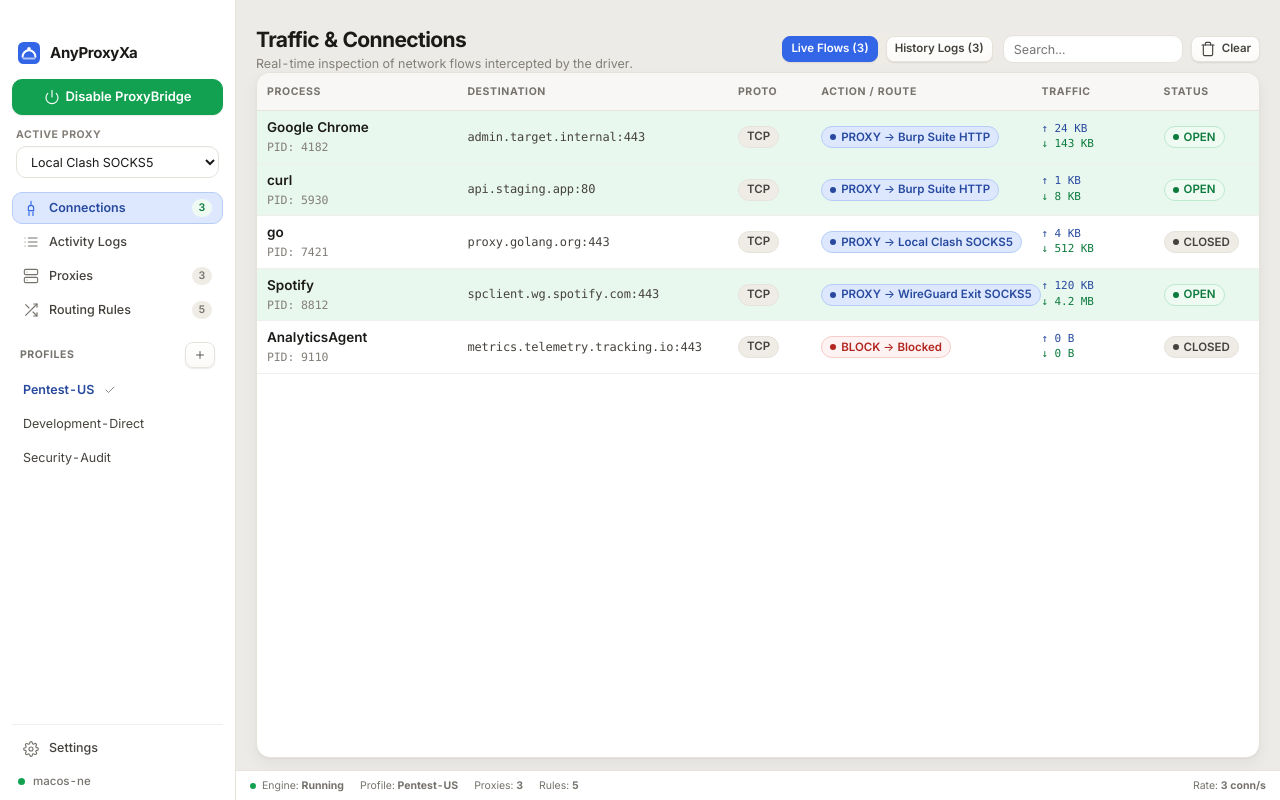
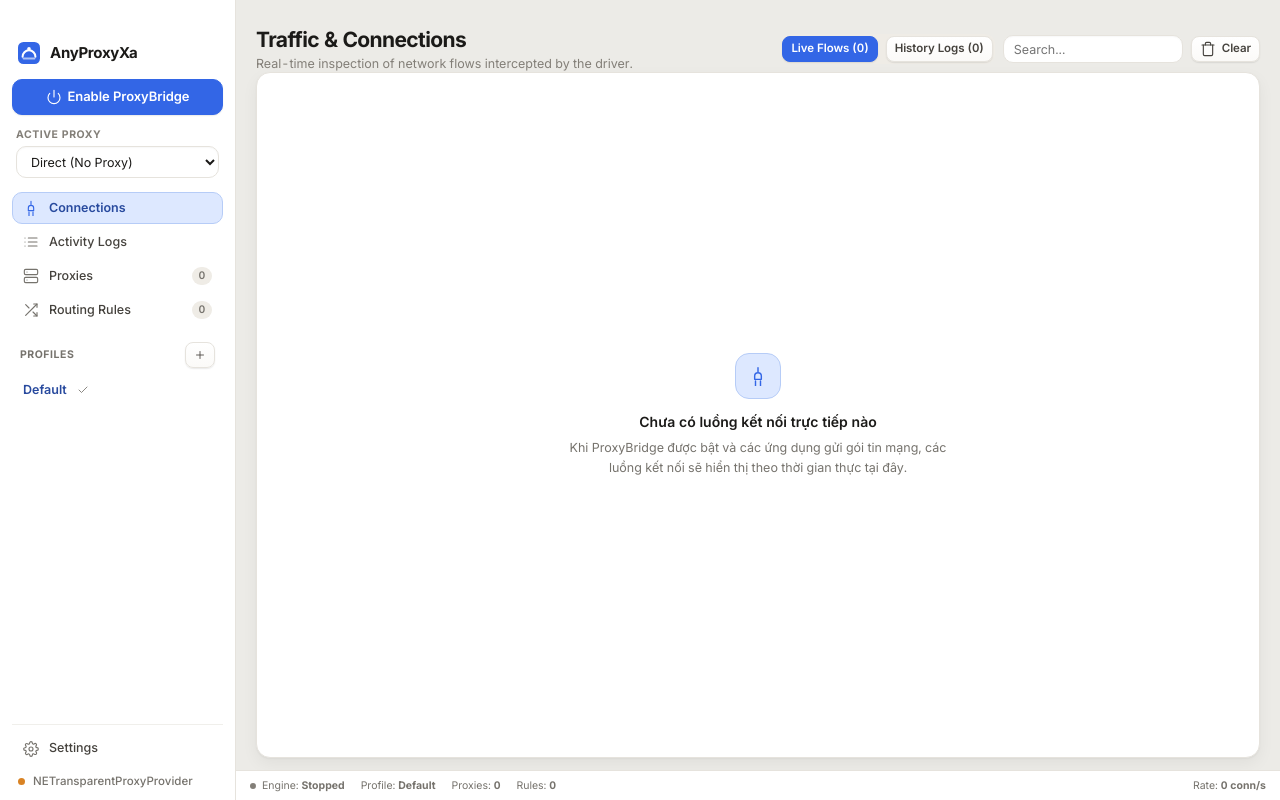
Before and after one commit to D0bby999/anyproxy, a React (Vite) app in the folder frontend/: page / in a window 1280 px wide. Built offline with nearby package versions, Linux system fonts and the light colour scheme.

Commit message:
chore: clear mock data from SQLite and frontend stubs for real production testing

```diff
--- a/frontend/src/preview/stub.ts
+++ b/frontend/src/preview/stub.ts
@@ -14,297 +14,25 @@ import type {
   LogFilter,
 } from '../types'
 
-const mockProxies: ProxyConfig[] = [
-  {
-    id: 'px-clash',
-    name: 'Local Clash SOCKS5',
-    type: 'socks5',
-    host: '127.0.0.1',
-    port: 7890,
-    sendDomainToProxy: true,
-    description: 'Local mixed rule provider proxy',
-    latencyMs: 2,
-    lastChecked: Date.now() - 120000,
-  },
-  {
-    id: 'px-burp',
-    name: 'Burp Suite HTTP',
-    type: 'http',
-    host: '127.0.0.1',
-    port: 8080,
-    sendDomainToProxy: false,
-    description: 'Burp Suite web inspection proxy',
-    latencyMs: 4,
-    lastChecked: Date.now() - 300000,
-  },
-  {
-    id: 'px-wireguard',
-    name: 'WireGuard Exit SOCKS5',
-    type: 'socks5',
-    host: '10.64.0.1',
-    port: 1080,
-    username: 'sec-tunnel',
-    password: '••••••••',
-    sendDomainToProxy: true,
-    description: 'Dedicated cloud egress gateway',
-    latencyMs: 38,
-    lastChecked: Date.now() - 450000,
-  },
-]
-
-const mockRules: ProxyRule[] = [
-  {
-    id: 'rl-burp',
-    name: 'Burp Suite Security Inspection',
-    enabled: true,
-    processNames: 'curl;Postman;Google Chrome',
-    targetHosts: '*.target.internal;*.staging.app',
-    targetPorts: '80,443,8080,8443',
-    protocol: 'tcp',
-    action: 'proxy',
-    proxyConfigId: 'px-burp',
-  },
-  {
-    id: 'rl-bypass-local',
-    name: 'Bypass Local Intranet & Dev',
-    enabled: true,
-    processNames: '*',
-    targetHosts: 'localhost;127.0.0.1;10.0.0.0/8;192.168.0.0/16;*.local',
-    targetPorts: '*',
-    protocol: 'both',
-    action: 'direct',
-  },
-  {
-    id: 'rl-block-telemetry',
-    name: 'Block Tracking & Ad Telemetry',
-    enabled: true,
-    processNames: '*',
-    targetHosts: '*.telemetry.tracking.io;*.analytics.ad;telemetry.dropbox.com',
-    targetPorts: '*',
-    protocol: 'both',
-    action: 'block',
-  },
-  {
-    id: 'rl-dev-pkgs',
-    name: 'Developer Tool Package Proxy',
-    enabled: true,
-    processNames: 'git;node;go;cargo;npm',
-    targetHosts: 'github.com;*.githubusercontent.com;registry.npmjs.org;proxy.golang.org',
-    targetPorts: '443',
-    protocol: 'tcp',
-    action: 'proxy',
-    proxyConfigId: 'px-clash',
-  },
-  {
-    id: 'rl-default-egress',
-    name: 'Default Cloud Exit Route',
-    enabled: true,
-    processNames: '*',
-    targetHosts: '*',
-    targetPorts: '*',
-    protocol: 'both',
-    action: 'proxy',
-    proxyConfigId: 'px-wireguard',
-  },
-]
-
+let mockProxies: ProxyConfig[] = []
+let mockRules: ProxyRule[] = []
 let activeProfileData: Profile = {
-  id: 'prof-pentest-us',
-  name: 'Pentest-US',
+  id: 'profile-default',
+  name: 'Default',
   proxies: mockProxies,
   rules: mockRules,
-  defaultProxyId: 'px-clash',
+  defaultProxyId: '',
   trafficLoggingEnabled: true,
   dnsViaProxy: true,
-  logEveryConnection: true,
-  autoClearConnectionLogs: false,
-  logFilters: [],
+  logEveryConnection: false,
+  autoClearConnectionLogs: true,
 }
 
-let allProfileNames: string[] = ['Pentest-US', 'Development-Direct', 'Security-Audit']
+let allProfileNames = ['Default']
 
-let engineStatusData: EngineStatus = {
-  state: 'running',
-  enabled: true,
-  backend: 'macos-ne',
-  extensionInstalled: true,
-  dnsProxyActive: true,
-  activeProxies: 3,
-  activeRules: 5,
-  activeFlows: 4,
-}
-
-let liveFlows: Flow[] = [
-  {
-    id: 'flow-01',
-    pid: 4182,
-    processName: 'Google Chrome',
-    processPath: '/Applications/Google Chrome.app/Contents/MacOS/Google Chrome',
-    protocol: 'TCP',
-    destIP: '10.200.1.5',
-    destPort: 443,
-    resolvedDomain: 'admin.target.internal',
-    ruleId: 'rl-burp',
-    ruleName: 'Burp Suite Security Inspection',
-    action: 'proxy',
-    proxyId: 'px-burp',
-    proxyName: 'Burp Suite HTTP',
-    state: 'open',
-    bytesIn: 146200,
-    bytesOut: 24890,
-    startedAt: Date.now() - 34000,
-  },
-  {
-    id: 'flow-02',
-    pid: 5930,
-    processName: 'curl',
-    processPath: '/usr/bin/curl',
-    protocol: 'TCP',
-    destIP: '10.200.1.18',
-    destPort: 80,
-    resolvedDomain: 'api.staging.app',
-    ruleId: 'rl-burp',
-    ruleName: 'Burp Suite Security Inspection',
-    action: 'proxy',
-    proxyId: 'px-burp',
-    proxyName: 'Burp Suite HTTP',
-    state: 'open',
-    bytesIn: 8640,
-    bytesOut: 1240,
-    startedAt: Date.now() - 12000,
-  },
-  {
-    id: 'flow-03',
-    pid: 7421,
-    processName: 'go',
-    processPath: '/usr/local/go/bin/go',
-    protocol: 'TCP',
-    destIP: '142.250.190.49',
-    destPort: 443,
-    resolvedDomain: 'proxy.golang.org',
-    ruleId: 'rl-dev-pkgs',
-    ruleName: 'Developer Tool Package Proxy',
-    action: 'proxy',
-    proxyId: 'px-clash',
-    proxyName: 'Local Clash SOCKS5',
-    state: 'closed',
-    bytesIn: 524288,
-    bytesOut: 3912,
-    startedAt: Date.now() - 95000,
-    endedAt: Date.now() - 21000,
-  },
-  {
-    id: 'flow-04',
-    pid: 8812,
-    processName: 'Spotify',
-    processPath: '/Applications/Spotify.app/Contents/MacOS/Spotify',
-    protocol: 'TCP',
-    destIP: '35.186.224.25',
-    destPort: 443,
-    resolvedDomain: 'spclient.wg.spotify.com',
-    ruleId: 'rl-default-egress',
-    ruleName: 'Default Cloud Exit Route',
-    action: 'proxy',
-    proxyId: 'px-wireguard',
-    proxyName: 'WireGuard Exit SOCKS5',
-    state: 'open',
-    bytesIn: 4410290,
-    bytesOut: 122880,
-    startedAt: Date.now() - 280000,
-  },
-  {
-    id: 'flow-05',
-    pid: 9110,
-    processName: 'AnalyticsAgent',
-    processPath: '/usr/local/bin/agent',
-    protocol: 'TCP',
-    destIP: '198.51.100.22',
-    destPort: 443,
-    resolvedDomain: 'metrics.telemetry.tracking.io',
-    ruleId: 'rl-block-telemetry',
-    ruleName: 'Block Tracking & Ad Telemetry',
-    action: 'block',
-    proxyId: '',
-    proxyName: 'Blocked',
-    state: 'closed',
-    bytesIn: 0,
-    bytesOut: 0,
-    startedAt: Date.now() - 8000,
-    endedAt: Date.now() - 7950,
-  },
-]
-
-let connLogs: ConnectionLogEntry[] = [
-  {
-    id: 'cl-1',
-    timestamp: Date.now() - 8000,
-    pid: 9110,
-    processName: 'AnalyticsAgent',
-    protocol: 'TCP',
-    destIP: '198.51.100.22',
-    destPort: 443,
-    resolvedDomain: 'metrics.telemetry.tracking.io',
-    action: 'block',
-    proxyName: 'Blocked',
-    ruleName: 'Block Tracking & Ad Telemetry',
-    bytesIn: 0,
-    bytesOut: 0,
-    durationMs: 50,
-  },
-  {
-    id: 'cl-2',
-    timestamp: Date.now() - 21000,
-    pid: 7421,
-    processName: 'go',
-    protocol: 'TCP',
-    destIP: '142.250.190.49',
-    destPort: 443,
-    resolvedDomain: 'proxy.golang.org',
-    action: 'proxy',
-    proxyName: 'Local Clash SOCKS5',
-    ruleName: 'Developer Tool Package Proxy',
-    bytesIn: 524288,
-    bytesOut: 3912,
-    durationMs: 74000,
-  },
-  {
-    id: 'cl-3',
-    timestamp: Date.now() - 65000,
-    pid: 3102,
-    processName: 'git',
-    protocol: 'TCP',
-    destIP: '140.82.121.4',
-    destPort: 443,
-    resolvedDomain: 'github.com',
-    action: 'proxy',
-    proxyName: 'Local Clash SOCKS5',
-    ruleName: 'Developer Tool Package Proxy',
-    bytesIn: 1048576,
-    bytesOut: 48920,
-    durationMs: 4200,
-  },
-]
-
-let activityLogs: ActivityLogEntry[] = [
-  {
-    id: 'act-1',
-    timestamp: Date.now() - 300000,
-    level: 'INFO',
-    message: 'AnyProxyXa service initialized with 3 proxies and 5 rules',
-  },
-  {
-    id: 'act-2',
-    timestamp: Date.now() - 290000,
-    level: 'INFO',
-    message: 'Transparent NetworkExtension driver started successfully on en0',
-  },
-  {
-    id: 'act-3',
-    timestamp: Date.now() - 150000,
-    level: 'INFO',
-    message: 'DNS cache loaded: 43 host mappings registered',
-  },
-]
+const mockFlows: Flow[] = []
+const mockConnectionLogs: ConnectionLogEntry[] = []
+const mockActivityLogs: ActivityLogEntry[] = []
 
 export const stubApp = {
   StartupError: async (): Promise<string> => '',
@@ -314,234 +42,298 @@ export const stubApp = {
   }),
   ActiveProfile: async (): Promise<Profile> => ({ ...activeProfileData }),
   SwitchProfile: async (name: string): Promise<Profile> => {
-    activeProfileData = { ...activeProfileData, name }
+    activeProfileData = {
+      ...activeProfileData,
+      name,
+      proxies: mockProxies,
+      rules: mockRules,
+    }
     return { ...activeProfileData }
   },
   CreateProfile: async (name: string): Promise<Profile> => {
-    allProfileNames.push(name)
+    if (!allProfileNames.includes(name)) allProfileNames.push(name)
     activeProfileData = {
-      id: 'prof-' + Date.now(),
+      id: `profile-${name.toLowerCase().replace(/\s+/g, '-')}`,
       name,
       proxies: [],
       rules: [],
       defaultProxyId: '',
       trafficLoggingEnabled: true,
       dnsViaProxy: true,
-      logEveryConnection: true,
-      autoClearConnectionLogs: false,
+      logEveryConnection: false,
+      autoClearConnectionLogs: true,
     }
     return { ...activeProfileData }
   },
-  DuplicateProfile: async (_src: string, newName: string): Promise<Profile> => {
-    allProfileNames.push(newName)
-    activeProfileData = { ...activeProfileData, id: 'prof-' + Date.now(), name: newName }
+  DuplicateProfile: async (_srcName: string, newName: string): Promise<Profile> => {
+    if (!allProfileNames.includes(newName)) allProfileNames.push(newName)
+    activeProfileData = {
+      ...activeProfileData,
+      id: `profile-${newName.toLowerCase().replace(/\s+/g, '-')}`,
+      name: newName,
+    }
     return { ...activeProfileData }
   },
-  RenameProfile: async (_oldName: string, newName: string): Promise<Profile> => {
-    activeProfileData = { ...activeProfileData, name: newName }
+  RenameProfile: async (oldName: string, newName: string): Promise<Profile> => {
+    allProfileNames = allProfileNames.map((n) => (n === oldName ? newName : n))
+    activeProfileData.name = newName
     return { ...activeProfileData }
   },
   DeleteProfile: async (name: string): Promise<Profile> => {
     allProfileNames = allProfileNames.filter((n) => n !== name)
-    activeProfileData.name = allProfileNames[0] || 'Default'
+    if (allProfileNames.length === 0) allProfileNames = ['Default']
+    activeProfileData.name = allProfileNames[0]
     return { ...activeProfileData }
   },
-  ImportProfileJSON: async (raw: string): Promise<Profile> => {
+  ImportProfileJSON: async (raw: string, makeActive: boolean): Promise<Profile> => {
     const parsed = JSON.parse(raw)
-    activeProfileData = { ...parsed }
-    if (!allProfileNames.includes(parsed.name)) {
-      allProfileNames.push(parsed.name)
+    const p: Profile = {
+      id: parsed.id || 'imported-profile',
+      name: parsed.name || 'Imported Profile',
+      proxies: parsed.proxies || [],
+      rules: parsed.rules || [],
+      defaultProxyId: parsed.defaultProxyId || '',
+      trafficLoggingEnabled: parsed.trafficLoggingEnabled ?? true,
+      dnsViaProxy: parsed.dnsViaProxy ?? true,
+      logEveryConnection: parsed.logEveryConnection ?? false,
+      autoClearConnectionLogs: parsed.autoClearConnectionLogs ?? true,
+    }
+    if (makeActive) {
+      if (!allProfileNames.includes(p.name)) allProfileNames.push(p.name)
+      activeProfileData = p
+    }
+    return p
+  },
+  ExportProfileJSON: async (_name: string, _includePasswords: boolean): Promise<string> => {
+    return JSON.stringify(activeProfileData, null, 2)
+  },
+  SaveProxy: async (px: ProxyConfig): Promise<Profile> => {
+    const idx = mockProxies.findIndex((p) => p.id === px.id)
+    if (idx >= 0) {
+      mockProxies[idx] = { ...px }
+    } else {
+      mockProxies.push({
+        ...px,
+        id: px.id || `px-${Date.now()}`,
+      })
+    }
+    activeProfileData.proxies = [...mockProxies]
+    return { ...activeProfileData }
+  },
+  DeleteProxy: async (proxyId: string): Promise<Profile> => {
+    mockProxies = mockProxies.filter((p) => p.id !== proxyId)
+    if (activeProfileData.defaultProxyId === proxyId) {
+      activeProfileData.defaultProxyId = ''
+    }
+    activeProfileData.proxies = [...mockProxies]
+    return { ...activeProfileData }
+  },
+  SetDefaultProxy: async (proxyId: string): Promise<Profile> => {
+    activeProfileData.defaultProxyId = proxyId
+    return { ...activeProfileData }
+  },
+  TestProxy: async (
+    proxyId: string,
+    targetHost: string,
+    targetPort: number
+  ): Promise<CheckReport> => {
+    const px = mockProxies.find((p) => p.id === proxyId)
+    const steps: CheckStep[] = [
+      {
+        name: 'TCP Connectivity',
+        description: `Connect to proxy endpoint at ${px?.host || '127.0.0.1'}:${px?.port || 1080}`,
+        status: 'ok',
+        durationMs: 8,
+      },
+      {
+        name: 'Handshake & Auth',
+        description: `Perform ${px?.type || 'socks5'} protocol negotiation`,
+        status: 'ok',
+        durationMs: 14,
+      },
+      {
+        name: 'Target Tunnel Establishment',
+        description: `Request proxy tunnel to ${targetHost}:${targetPort}`,
+        status: 'ok',
+        durationMs: 22,
+      },
+      {
+        name: 'HTTP Probe Request',
+        description: `Send HTTP GET probe through tunnel`,
+        status: 'ok',
+        durationMs: 35,
+      },
+      {
+        name: 'Latency & Egress Measurement',
+        description: 'Multi-sample RTT measurement and exit IP resolution',
+        status: 'ok',
+        durationMs: 18,
+      },
+    ]
+
+    const report: CheckReport = {
+      ok: true,
+      target: `${targetHost}:${targetPort}`,
+      proxyType: px?.type || 'socks5',
+      steps,
+      summary: 'All 5 diagnostic check stages completed successfully with responsive latency.',
+      resolvedIP: '198.51.100.42',
+      responseStatus: 'HTTP/1.1 200 OK',
+      totalDurationMs: 97,
+    }
+
+    if (px) {
+      px.latencyMs = 97
+      px.lastChecked = Date.now()
+    }
+    return report
+  },
+  SaveRule: async (r: ProxyRule): Promise<Profile> => {
+    const idx = mockRules.findIndex((item) => item.id === r.id)
+    if (idx >= 0) {
+      mockRules[idx] = { ...r }
+    } else {
+      mockRules.push({
+        ...r,
+        id: r.id || `rl-${Date.now()}`,
+      })
+    }
+    activeProfileData.rules = [...mockRules]
+    return { ...activeProfileData }
+  },
+  DeleteRule: async (ruleId: string): Promise<Profile> => {
+    mockRules = mockRules.filter((r) => r.id !== ruleId)
+    activeProfileData.rules = [...mockRules]
+    return { ...activeProfileData }
+  },
+  ToggleRule: async (ruleId: string, enabled: boolean): Promise<Profile> => {
+    const r = mockRules.find((item) => item.id === ruleId)
+    if (r) r.enabled = enabled
+    activeProfileData.rules = [...mockRules]
+    return { ...activeProfileData }
+  },
+  MoveRule: async (ruleId: string, delta: number): Promise<Profile> => {
+    const idx = mockRules.findIndex((item) => item.id === ruleId)
+    if (idx >= 0) {
+      const target = idx + delta
+      if (target >= 0 && target < mockRules.length) {
+        const [moved] = mockRules.splice(idx, 1)
+        mockRules.splice(target, 0, moved)
+      }
+    }
+    activeProfileData.rules = [...mockRules]
+    return { ...activeProfileData }
+  },
+  CloneRule: async (ruleId: string): Promise<Profile> => {
+    const r = mockRules.find((item) => item.id === ruleId)
+    if (r) {
+      mockRules.push({
+        ...r,
+        id: `rl-${Date.now()}`,
+        name: `${r.name} (Copy)`,
+      })
+    }
+    activeProfileData.rules = [...mockRules]
+    return { ...activeProfileData }
+  },
+  ImportRulesJSON: async (raw: string): Promise<Profile> => {
+    const parsed = JSON.parse(raw)
+    if (Array.isArray(parsed)) {
+      mockRules.push(...parsed)
+      activeProfileData.rules = [...mockRules]
     }
     return { ...activeProfileData }
   },
-  ExportProfileJSON: async (): Promise<string> => JSON.stringify(activeProfileData, null, 2),
-  SaveProxy: async (px: ProxyConfig): Promise<Profile> => {
-    const list = [...activeProfileData.proxies]
-    const idx = list.findIndex((p) => p.id === px.id)
-    if (idx >= 0) {
-      list[idx] = px
-    } else {
-      list.push({ ...px, id: 'px-' + Date.now() })
-    }
-    activeProfileData = { ...activeProfileData, proxies: list }
-    return { ...activeProfileData }
+  ExportRulesJSON: async (ruleIds: string[]): Promise<string> => {
+    const selected =
+      ruleIds.length === 0
+        ? mockRules
+        : mockRules.filter((r) => ruleIds.includes(r.id))
+    return JSON.stringify(selected, null, 2)
   },
-  DeleteProxy: async (proxyId: string): Promise<Profile> => {
-    activeProfileData = {
-      ...activeProfileData,
-      proxies: activeProfileData.proxies.filter((p) => p.id !== proxyId),
-    }
-    return { ...activeProfileData }
+  StartEngine: async (): Promise<EngineStatus> => ({
+    state: 'running',
+    enabled: true,
+    backend: 'NETransparentProxyProvider',
+    extensionInstalled: true,
+    dnsProxyActive: true,
+    activeProxies: mockProxies.length,
+    activeRules: mockRules.filter((r) => r.enabled).length,
+    activeFlows: mockFlows.filter((f) => f.state === 'open').length,
+    message: 'System extension active and routing outbound IP packets',
+  }),
+  StopEngine: async (): Promise<EngineStatus> => ({
+    state: 'stopped',
+    enabled: false,
+    backend: 'NETransparentProxyProvider',
+    extensionInstalled: true,
+    dnsProxyActive: false,
+    activeProxies: 0,
+    activeRules: 0,
+    activeFlows: 0,
+    message: 'Transparent proxy network tunnel deactivated',
+  }),
+  SetEngineEnabled: async (enabled: boolean): Promise<EngineStatus> => {
+    return enabled
+      ? stubApp.StartEngine()
+      : stubApp.StopEngine()
   },
-  SetDefaultProxy: async (proxyId: string): Promise<Profile> => {
-    activeProfileData = { ...activeProfileData, defaultProxyId: proxyId }
-    return { ...activeProfileData }
-  },
-  TestProxy: async (proxyId: string, targetHost: string, targetPort: number): Promise<CheckReport> => {
-    const px = activeProfileData.proxies.find((p) => p.id === proxyId) || activeProfileData.proxies[0]
-    const steps: CheckStep[] = [
-      { name: '1. Resolve Target', description: 'DNS resolution for target host', status: 'ok', durationMs: 12, detail: '142.250.190.49' },
-      { name: '2. Connect Proxy Server', description: `TCP connect to ${px.host}:${px.port}`, status: 'ok', durationMs: 4, detail: 'TCP Handshake completed' },
-      { name: '3. Handshake & Auth', description: `Protocol handshake (${px.type.toUpperCase()})`, status: 'ok', durationMs: 6, detail: 'Auth OK' },
-      { name: '4. Proxy Relay Connection', description: `Relay connect to ${targetHost}:${targetPort}`, status: 'ok', durationMs: 18, detail: 'Connection established' },
-      { name: '5. HTTP Probe', description: `HTTP HEAD request through relay tunnel`, status: 'ok', durationMs: 22, detail: 'HTTP 200 OK' },
-    ]
-    return {
-      ok: true,
-      target: `${targetHost}:${targetPort}`,
-      proxyType: px.type,
-      steps,
-      summary: 'Proxy connection, relay and probe succeeded in 62ms',
-      resolvedIP: '142.250.190.49',
-      responseStatus: 'HTTP/1.1 200 OK',
-      totalDurationMs: 62,
-    }
-  },
-  SaveRule: async (r: ProxyRule): Promise<Profile> => {
-    const list = [...activeProfileData.rules]
-    const idx = list.findIndex((rule) => rule.id === r.id)
-    if (idx >= 0) {
-      list[idx] = r
-    } else {
-      list.push({ ...r, id: 'rl-' + Date.now() })
-    }
-    activeProfileData = { ...activeProfileData, rules: list }
-    return { ...activeProfileData }
-  },
-  DeleteRule: async (ruleId: string): Promise<Profile> => {
-    activeProfileData = {
-      ...activeProfileData,
-      rules: activeProfileData.rules.filter((r) => r.id !== ruleId),
-    }
-    return { ...activeProfileData }
-  },
-  ToggleRule: async (ruleId: string, enabled: boolean): Promise<Profile> => {
-    const list = activeProfileData.rules.map((r) => (r.id === ruleId ? { ...r, enabled } : r))
-    activeProfileData = { ...activeProfileData, rules: list }
-    return { ...activeProfileData }
-  },
-  MoveRule: async (ruleId: string, delta: number): Promise<Profile> => {
-    const list = [...activeProfileData.rules]
-    const idx = list.findIndex((r) => r.id === ruleId)
-    if (idx >= 0) {
-      const target = idx + delta
-      if (target >= 0 && target < list.length) {
-        const tmp = list[idx]
-        list[idx] = list[target]
-        list[target] = tmp
-      }
-    }
-    activeProfileData = { ...activeProfileData, rules: list }
-    return { ...activeProfileData }
-  },
-  CloneRule: async (ruleId: string): Promise<Profile> => {
-    const list = [...activeProfileData.rules]
-    const idx = list.findIndex((r) => r.id === ruleId)
-    if (idx >= 0) {
-      const clone = { ...list[idx], id: 'rl-' + Date.now(), name: list[idx].name + ' (Copy)' }
-      list.splice(idx + 1, 0, clone)
-    }
-    activeProfileData = { ...activeProfileData, rules: list }
-    return { ...activeProfileData }
-  },
-  ImportRulesJSON: async (raw: string): Promise<Profile> => {
-    const parsed = JSON.parse(raw) as ProxyRule[]
-    activeProfileData = { ...activeProfileData, rules: [...activeProfileData.rules, ...parsed] }
-    return { ...activeProfileData }
-  },
-  ExportRulesJSON: async (ruleIds: string[]): Promise<string> => {
-    const rules = ruleIds.length > 0
-      ? activeProfileData.rules.filter((r) => ruleIds.includes(r.id))
-      : activeProfileData.rules
-    return JSON.stringify(rules, null, 2)
-  },
-  StartEngine: async (): Promise<EngineStatus> => {
-    engineStatusData = { ...engineStatusData, state: 'running', enabled: true }
-    return { ...engineStatusData }
-  },
-  StopEngine: async (): Promise<EngineStatus> => {
-    engineStatusData = { ...engineStatusData, state: 'stopped', enabled: false }
-    return { ...engineStatusData }
-  },
-  SetEngineEnabled: async (enabled: boolean): Promise<EngineStatus> => {
-    engineStatusData = { ...engineStatusData, enabled, state: enabled ? 'running' : 'paused' }
-    return { ...engineStatusData }
-  },
-  Status: async (): Promise<EngineStatus> => ({ ...engineStatusData }),
+  Status: async (): Promise<EngineStatus> => ({
+    state: 'stopped',
+    enabled: false,
+    backend: 'NETransparentProxyProvider',
+    extensionInstalled: true,
+    dnsProxyActive: false,
+    activeProxies: mockProxies.length,
+    activeRules: mockRules.filter((r) => r.enabled).length,
+    activeFlows: 0,
+  }),
   UpdateOptions: async (
     trafficLogging: boolean,
     dnsViaProxy: boolean,
     logEveryConn: boolean,
     autoClearLogs: boolean
   ): Promise<Profile> => {
-    activeProfileData = {
-      ...activeProfileData,
-      trafficLoggingEnabled: trafficLogging,
-      dnsViaProxy,
-      logEveryConnection: logEveryConn,
-      autoClearConnectionLogs: autoClearLogs,
-    }
+    activeProfileData.trafficLoggingEnabled = trafficLogging
+    activeProfileData.dnsViaProxy = dnsViaProxy
+    activeProfileData.logEveryConnection = logEveryConn
+    activeProfileData.autoClearConnectionLogs = autoClearLogs
     return { ...activeProfileData }
   },
   SaveLogFilters: async (filters: LogFilter[]): Promise<Profile> => {
-    activeProfileData = { ...activeProfileData, logFilters: filters }
+    activeProfileData.logFilters = filters
     return { ...activeProfileData }
   },
-  GetFlows: async (): Promise<Flow[]> => [...liveFlows],
+  GetFlows: async (_limit: number): Promise<Flow[]> => [...mockFlows],
   ClearClosedFlows: async (): Promise<number> => {
-    const before = liveFlows.length
-    liveFlows = liveFlows.filter((f) => f.state === 'open')
-    return before - liveFlows.length
+    const before = mockFlows.length
+    const remaining = mockFlows.filter((f) => f.state === 'open')
+    mockFlows.length = 0
+    mockFlows.push(...remaining)
+    return before - remaining.length
   },
-  GetConnectionLogs: async (): Promise<ConnectionLogEntry[]> => [...connLogs],
+  GetConnectionLogs: async (_limit: number): Promise<ConnectionLogEntry[]> => [
+    ...mockConnectionLogs,
+  ],
   ClearConnectionLogs: async (): Promise<void> => {
-    connLogs = []
+    mockConnectionLogs.length = 0
   },
-  GetActivityLogs: async (): Promise<ActivityLogEntry[]> => [...activityLogs],
+  GetActivityLogs: async (_limit: number): Promise<ActivityLogEntry[]> => [
+    ...mockActivityLogs,
+  ],
   ClearActivityLogs: async (): Promise<void> => {
-    activityLogs = []
+    mockActivityLogs.length = 0
   },
-  SimulateFlow: async (
-    _pid: number,
-    processName: string,
-    destIP: string,
-    domain: string,
-    port: number,
-    _isUDP: boolean
-  ): Promise<string> => {
-    const id = 'flow-' + Date.now()
-    liveFlows.unshift({
-      id,
-      pid: 9999,
-      processName,
-      processPath: `/usr/bin/${processName}`,
-      protocol: 'TCP',
-      destIP,
-      destPort: port,
-      resolvedDomain: domain,
-      ruleId: 'rl-sim',
-      ruleName: 'Simulated Rule',
-      action: 'proxy',
-      proxyId: 'px-clash',
-      proxyName: 'Local Clash SOCKS5',
-      state: 'open',
-      bytesIn: 1024,
-      bytesOut: 512,
-      startedAt: Date.now(),
-    })
-    return `proxy:${id}`
-  },
+  SimulateFlow: async (): Promise<string> => 'simulated-ok',
   PickProcessExecutable: async (): Promise<string> => '/Applications/Google Chrome.app/Contents/MacOS/Google Chrome',
   CheckForUpdates: async () => ({
     currentVersion: '1.0.0',
     latestVersion: '1.0.0',
     isUpdateAvailable: false,
     releaseDate: '2026-11-08',
-    releaseNotes: 'You are on the latest version of AnyProxyXa.',
   }),
 }
 
-// Attach to window.go.main.App for preview mode
 if (typeof window !== 'undefined') {
   ;(window as unknown as { go: { main: { App: typeof stubApp } } }).go = {
     main: { App: stubApp },
```
